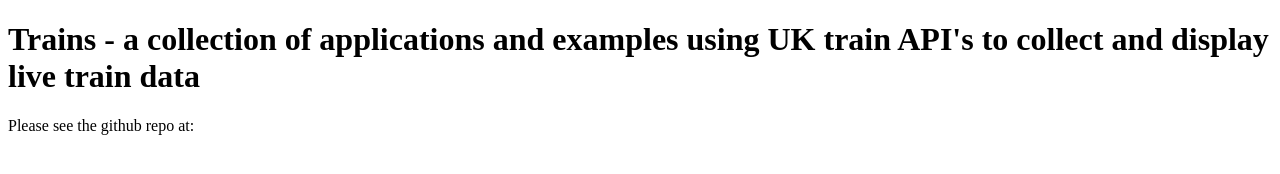
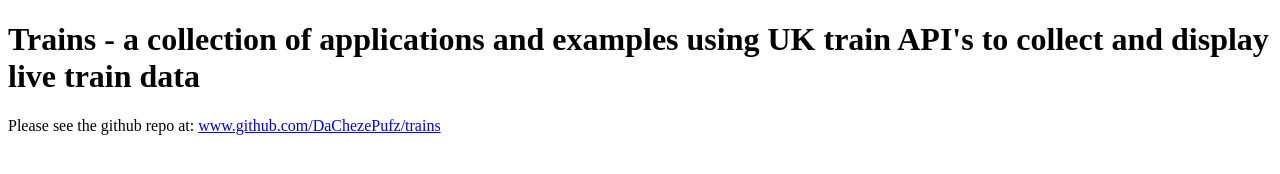
Before and after one commit to DaChezePufz/trains, a plain HTML site: page website/index.html in a window 1280 px wide. Drawn offline with Linux system fonts and the light colour scheme.

Commit message:
Update index.html

```diff
--- a/website/index.html
+++ b/website/index.html
@@ -3,6 +3,6 @@
     <body>
         <h1>Trains - a collection of applications and examples using UK train API's to collect and display live train data</h1>
 
-        <p>Please see the github repo at: <a href="www.github.com/DaChezePufz/trains"</p>
+        <p>Please see the github repo at: <a href="https://www.github.com/DaChezePufz/trains">www.github.com/DaChezePufz/trains</a></p>
     </body>
 </html>
```
